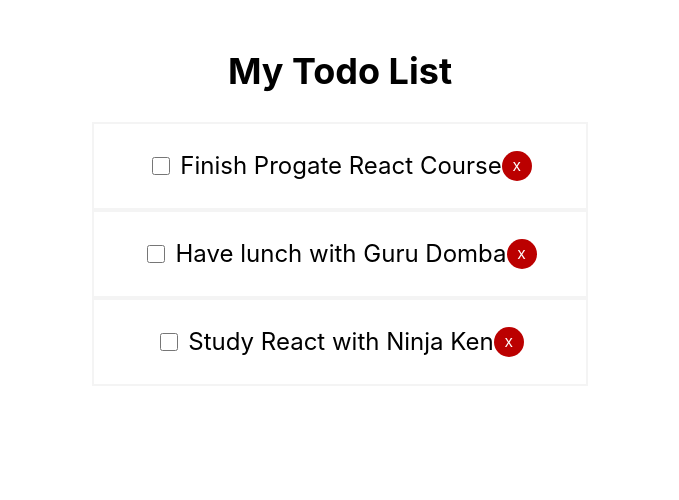
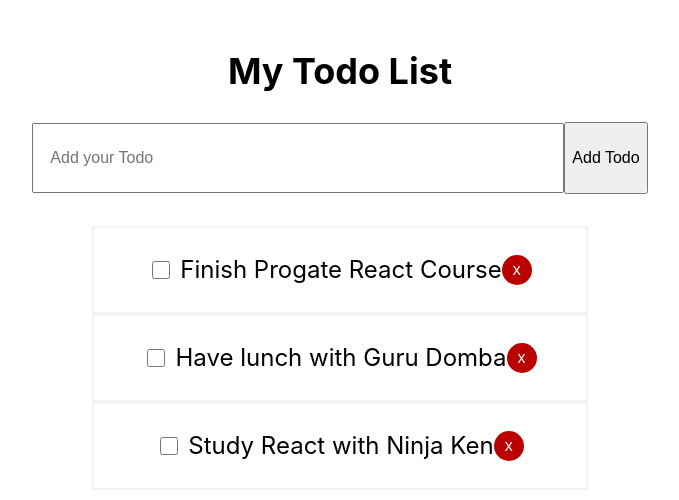
Before and after one commit to violitaandriana/progate-todo-app, a React (Vite) app: page / in a window 1280 px wide. Shown: the top 500 px of the page, without its empty margins (300-979 px from the left). Built offline with nearby package versions, Linux system fonts and the light colour scheme.

Commit message:
feat: add todo

```diff
--- a/src/App.jsx
+++ b/src/App.jsx
@@ -1,5 +1,6 @@
 import { useState } from "react";
 import Todos from "./components/Todos.jsx";
+import TodoForm from "./components/TodoForm.jsx";
 
 function App() {
   const [todos, setTodos] = useState([
@@ -38,9 +39,25 @@
     setTodos(updatedTodos);
   };
 
+  const addTodo = (todoTitle) => {
+    if (todoTitle === '') {
+      return;
+    }
+
+    const newTodo = {
+      id: todos.length + 1,
+      title: todoTitle,
+      completed: false,
+    }
+
+    const updatedTodos = todos.concat(newTodo);
+    setTodos(updatedTodos);
+  };
+
   return (
     <div style={styles.container}>
       <h1 style={styles.title}>My Todo List</h1>
+      <TodoForm addTodo={addTodo} />
       <Todos
         todos={todos}
         toggleCompleted={toggleCompleted}
--- a/src/components/TodoForm.jsx
+++ b/src/components/TodoForm.jsx
@@ -0,0 +1,48 @@
+import { useState } from "react";
+
+function TodoForm({ addTodo }) {
+  const [title, setTitle] = useState('');
+
+  const handleSubmit = (event) => {
+    event.preventDefault();
+    addTodo(title);
+    setTitle('');
+  };
+
+  const handleChangeTitle = (event) => {
+    setTitle(event.target.value);
+  }
+
+  return (
+    <div style={styles.container}>
+      <form onSubmit={(event) => handleSubmit(event)}>
+        <input
+          type="text"
+          placeholder="Add your Todo"
+          style={styles.formInput}
+          onChange={(event) => handleChangeTitle(event)}
+          value={title}
+        />
+        <button style={styles.button}>Add Todo</button>
+      </form>
+    </div>
+  );
+}
+
+const styles = {
+  container: {
+    marginBottom: "32px",
+  },
+  formInput: {
+    height: "66px",
+    width: "40%",
+    fontSize: "16px",
+    padding: "0 16px",
+  },
+  button: {
+    height: "72px",
+    fontSize: "16px",
+  },
+};
+
+export default TodoForm;
--- a/src/components/TodoItem.jsx
+++ b/src/components/TodoItem.jsx
@@ -1,11 +1,9 @@
 /* eslint-disable react/prop-types */
 function TodoItem({ todo, toggleCompleted, deleteTodo }) {
   const getTodoTitleStyle = () => {
-    if (todo.completed === true) {
-      return { textDecoration: "line-through" };
-    } else {
-      return { textDecoration: "none" };
-    }
+    return {
+      textDecoration: todo.completed ? "line-through" : "none",
+    };
   };
 
   return (
@@ -16,7 +14,9 @@
         onChange={() => toggleCompleted(todo.id)}
       />
       <p style={getTodoTitleStyle()}>{todo.title}</p>
-      <button style={styles.button} onClick={() => deleteTodo(todo.id)} >x</button>
+      <button style={styles.button} onClick={() => deleteTodo(todo.id)}>
+        x
+      </button>
     </div>
   );
 }
```
